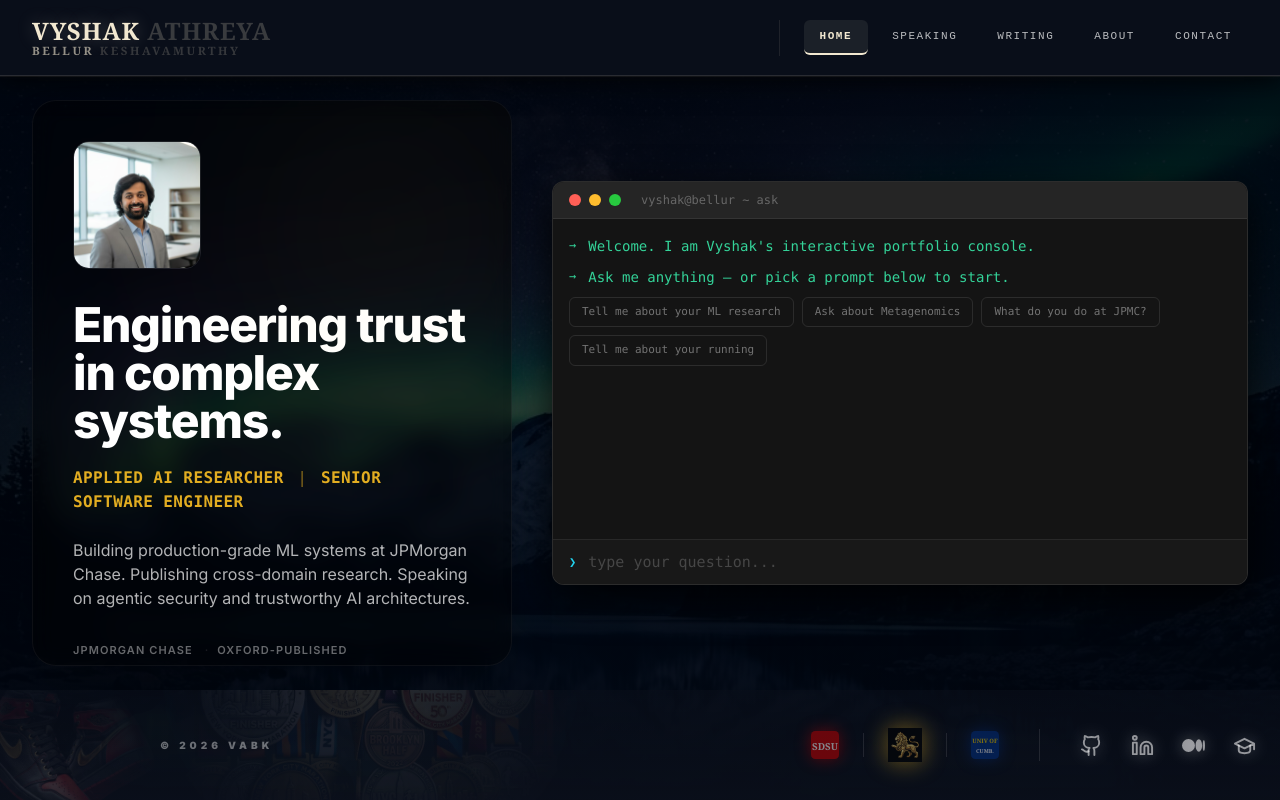
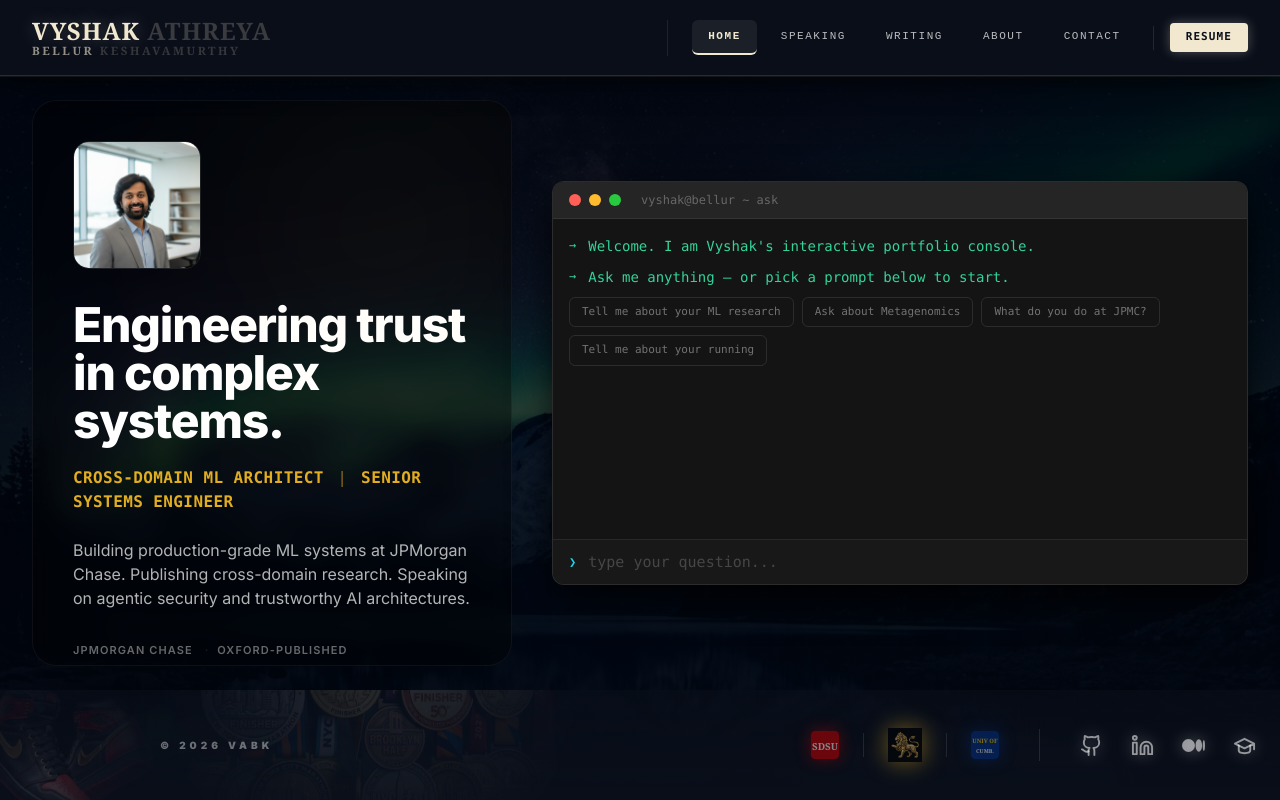
Before and after one commit to vyshakbellur/vyshakbellur.github.io, a React (Vite) app: page / in a window 1280 px wide. Built offline with nearby package versions, Linux system fonts and the light colour scheme.

Commit message:
UX: subtle EB1A redesign. Update subtitle, elevate Oxford paper, fix imports

```diff
--- a/src/components/CompactHeader.tsx
+++ b/src/components/CompactHeader.tsx
@@ -1,6 +1,7 @@
 import { useState } from 'react';
 import { Link, NavLink, useLocation } from 'react-router-dom';
 import { nav } from '../data/nav';
+import { profile } from '../data/profile';
 
 /* Per-page accent colours — complement each page's content palette */
 const PAGE_ACCENT: Record<string, string> = {
@@ -96,6 +97,22 @@
               {item.label}
             </NavLink>
           ))}
+
+          <div className="w-px h-6 bg-white/10 mx-2" />
+
+          <a
+            href={profile.links.resume}
+            target="_blank"
+            rel="noreferrer"
+            className="px-4 py-1.5 rounded text-[11px] font-black font-mono tracking-widest uppercase transition-all duration-200 hover:scale-105"
+            style={{
+              color: '#0a0f1a',
+              background: ac,
+              boxShadow: `0 0 12px ${ac}50`
+            }}
+          >
+            Resume
+          </a>
         </nav>
       </header>
 
--- a/src/pages/Home.tsx
+++ b/src/pages/Home.tsx
@@ -27,7 +27,7 @@
             </h1>
 
             <p className="text-sm md:text-base font-semibold tracking-wide text-amber-400/90 mb-6 font-mono uppercase">
-              Applied AI Researcher <span className="text-amber-400/40 font-sans px-1">|</span> Senior Software Engineer
+              Cross-Domain ML Architect <span className="text-amber-400/40 font-sans px-1">|</span> Senior Systems Engineer
             </p>
 
             <p className="text-sm md:text-base leading-relaxed text-white/70 max-w-md mb-8">
@@ -36,7 +36,7 @@
 
             {/* Evidence micro-bar */}
             <div className="flex flex-wrap items-center gap-x-3 gap-y-2 text-[11px] font-semibold tracking-widest uppercase text-white/40 mb-8">
-              {['JPMorgan Chase', 'Oxford-Published', 'Conference Speaker', 'Hackathon Judge'].map((p, i) => (
+              {['JPMorgan Chase', 'Oxford-Published', 'Conference Speaker'].map((p, i) => (
                 <span key={p} className="flex items-center gap-2">
                   {i > 0 && <span className="text-white/10">·</span>}
                   <span className="hover:text-white/80 transition-colors cursor-default">{p}</span>
--- a/src/pages/Writing.tsx
+++ b/src/pages/Writing.tsx
@@ -103,34 +103,42 @@
         <div className="section-enter">
           <div className="mb-8 text-[10px] font-semibold tracking-[0.2em] text-white/40 uppercase">Academic Publications</div>
           <div className="space-y-10">
-            {PUBLICATIONS.map((p) => (
+            {PUBLICATIONS.map((p, index) => {
+              const isHero = index === 0;
+              return (
                 <a
                   key={p.title}
                   href={p.href}
                   target="_blank"
                   rel="noreferrer"
-                className="group block"
+                  className={`group block ${isHero ? 'bg-white/[0.02] p-6 -mx-6 rounded-2xl border border-white/5 hover:bg-white/[0.05] hover:border-white/10 transition-all' : ''}`}
                 >
-                <div className="flex items-center gap-3 mb-3">
-                  <span className="text-[10px] font-bold tracking-[0.15em] text-amber-900 uppercase bg-amber-400 px-2 py-0.5 rounded-sm">
+                  <div className="flex items-center gap-3 mb-4">
+                    <span className={`text-[10px] font-bold tracking-[0.15em] uppercase px-2 py-0.5 rounded-sm ${isHero ? 'bg-amber-400 text-amber-950' : 'text-amber-400/80 border border-amber-400/20'}`}>
                       {p.publisher}
                     </span>
+                    {isHero && (
+                      <span className="text-[10px] font-bold tracking-[0.1em] text-emerald-400/90 uppercase border border-emerald-400/20 px-2 py-0.5 rounded-sm">
+                        Peer-Reviewed
+                      </span>
+                    )}
                     <span className="text-xs font-mono text-white/40">{p.year}</span>
                   </div>
-                <h3 className="text-xl md:text-2xl font-bold leading-tight text-white/95 mb-2 group-hover:text-white transition-colors">
+                  <h3 className={`${isHero ? 'text-2xl md:text-3xl' : 'text-xl md:text-2xl'} font-bold leading-tight text-white/95 mb-3 group-hover:text-white transition-colors`}>
                     {p.title}
                   </h3>
                   {p.subtitle && (
-                  <p className="text-base text-white/60 font-light italic mb-4">{p.subtitle}</p>
+                    <p className={`${isHero ? 'text-lg' : 'text-base'} text-white/60 font-light italic mb-5`}>{p.subtitle}</p>
                   )}
-                <div className="flex items-center justify-between border-t border-white/10 pt-4 mt-2">
+                  <div className={`flex items-center justify-between border-t ${isHero ? 'border-white/10 pt-5 mt-3' : 'border-white/5 pt-4 mt-2'}`}>
                     <span className="text-xs text-white/50 font-mono">
                       {p.journal}{p.coAuthor ? ` · ${p.coAuthor}` : ''}
                     </span>
                     <span className="text-sm text-amber-400/0 group-hover:text-amber-400/90 transition-colors transform group-hover:translate-x-1">→</span>
                   </div>
                 </a>
-            ))}
+              );
+            })}
           </div>
         </div>
 
```
Also changed, not shown: newEval.txt (added). Lines whose indentation alone changed are shown as unchanged.
